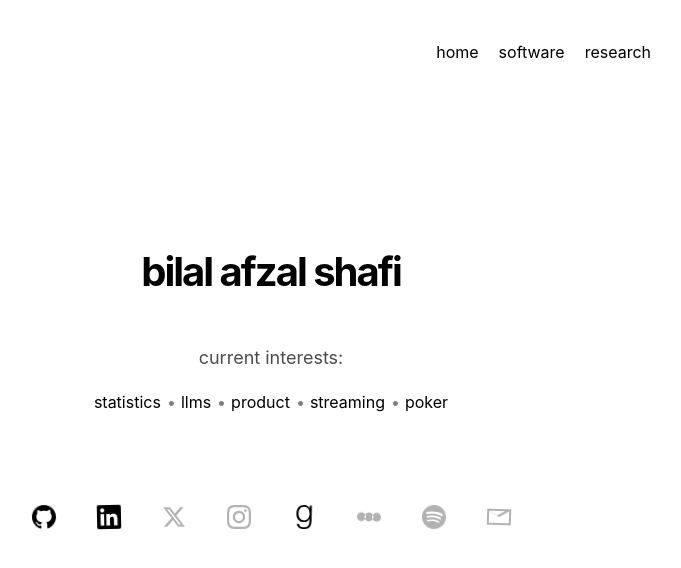
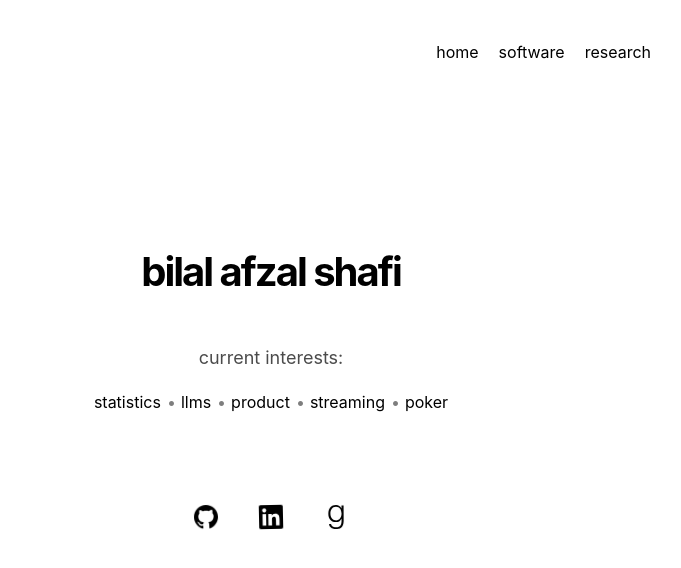
Before and after one commit to bilalafzalshafi/website, a plain HTML site: page docs/index.html in a window 1280 px wide. Shown: the whole page, without its empty margins (369-1050 px from the left). Drawn offline with Linux system fonts and the light colour scheme.

Commit message:
Remove inactive links

```diff
--- a/docs/index.html
+++ b/docs/index.html
@@ -250,17 +250,17 @@
                         </svg>
                     </a>
 
-                    <a href="#" class="social-link inactive" title="x" target="_blank" rel="noopener noreferrer">
+                    <!-- <a href="#" class="social-link inactive" title="x" target="_blank" rel="noopener noreferrer">
                         <svg viewBox="0 0 24 24" width="24" height="24" fill="currentColor">
                             <path d="M18.244 2.25h3.308l-7.227 8.26 8.502 11.24H16.17l-5.214-6.817L4.99 21.75H1.68l7.73-8.835L1.254 2.25H8.08l4.713 6.231zm-1.161 17.52h1.833L7.084 4.126H5.117z"/>
                         </svg>
-                    </a>
+                    </a> -->
 
-                    <a href="#" class="social-link inactive" title="instagram" target="_blank" rel="noopener noreferrer">
+                    <!-- <a href="#" class="social-link inactive" title="instagram" target="_blank" rel="noopener noreferrer">
                         <svg viewBox="0 0 24 24" width="24" height="24" fill="currentColor">
                             <path d="M12 2.163c3.204 0 3.584.012 4.85.07 3.252.148 4.771 1.691 4.919 4.919.058 1.265.069 1.645.069 4.849 0 3.205-.012 3.584-.069 4.849-.149 3.225-1.664 4.771-4.919 4.919-1.266.058-1.644.07-4.85.07-3.204 0-3.584-.012-4.849-.07-3.26-.149-4.771-1.699-4.919-4.92-.058-1.265-.07-1.644-.07-4.849 0-3.204.013-3.583.07-4.849.149-3.227 1.664-4.771 4.919-4.919 1.266-.057 1.645-.069 4.849-.069zm0-2.163c-3.259 0-3.667.014-4.947.072-4.358.2-6.78 2.618-6.98 6.98-.059 1.281-.073 1.689-.073 4.948 0 3.259.014 3.668.072 4.948.2 4.358 2.618 6.78 6.98 6.98 1.281.058 1.689.072 4.948.072 3.259 0 3.668-.014 4.948-.072 4.354-.2 6.782-2.618 6.979-6.98.059-1.28.073-1.689.073-4.948 0-3.259-.014-3.667-.072-4.947-.196-4.354-2.617-6.78-6.979-6.98-1.281-.059-1.69-.073-4.949-.073zm0 5.838c-3.403 0-6.162 2.759-6.162 6.162s2.759 6.163 6.162 6.163 6.162-2.759 6.162-6.163c0-3.403-2.759-6.162-6.162-6.162zm0 10.162c-2.209 0-4-1.79-4-4 0-2.209 1.791-4 4-4s4 1.791 4 4c0 2.21-1.791 4-4 4zm6.406-11.845c-.796 0-1.441.645-1.441 1.44s.645 1.44 1.441 1.44c.795 0 1.439-.645 1.439-1.44s-.644-1.44-1.439-1.44z"/>
                         </svg>
-                    </a>
+                    </a> -->
 
                     <a href="https://www.goodreads.com/user/show/183639647-bilal" class="social-link" title="goodreads" target="_blank" rel="noopener noreferrer">
                         <svg viewBox="0 0 24 24" width="24" height="24" fill="currentColor">
@@ -268,7 +268,7 @@
                         </svg>
                     </a>
 
-                    <a href="#" class="social-link inactive" title="letterboxd" target="_blank" rel="noopener noreferrer">
+                    <!-- <a href="#" class="social-link inactive" title="letterboxd" target="_blank" rel="noopener noreferrer">
                         <svg viewBox="0 0 24 24" width="24" height="24" fill="currentColor">
                             <path d="M8.224 14.352a4.447 4.447 0 0 1-3.775 2.092C1.992 16.444 0 14.454 0 12s1.992-4.444 4.45-4.444c1.592 0 2.988.836 3.774 2.092-.427.682-.673 1.488-.673 2.352s.246 1.67.673 2.352zM15.101 12c0-.864.247-1.67.674-2.352-.786-1.256-2.183-2.092-3.775-2.092s-2.989.836-3.775 2.092c.427.682.674 1.488.674 2.352s-.247 1.67-.674 2.352c.786 1.256 2.183 2.092 3.775 2.092s2.989-.836 3.775-2.092A4.42 4.42 0 0 1 15.1 12zm4.45-4.444a4.447 4.447 0 0 0-3.775 2.092c.427.682.673 1.488.673 2.352s-.246 1.67-.673 2.352a4.447 4.447 0 0 0 3.775 2.092C22.008 16.444 24 14.454 24 12s-1.992-4.444-4.45-4.444z"/>
                         </svg>
@@ -283,7 +283,7 @@
                     <a href="#" class="social-link inactive" title="email">
                         <svg viewBox="0 0 24 24" width="24" height="24" fill="currentColor">
                             <path d="M0 4v16h24V4H0zm22 14H2V6.236l10 5.764L22 6.236V18zm-20-12h16l-8 4.618L2 6z"/>
-                        </svg>
+                        </svg> -->
                     </a>
                 </div>
             </div>
```
